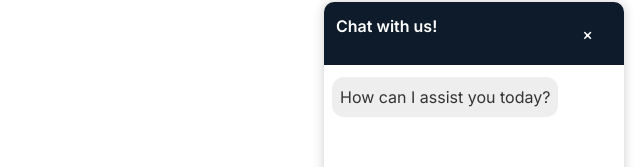
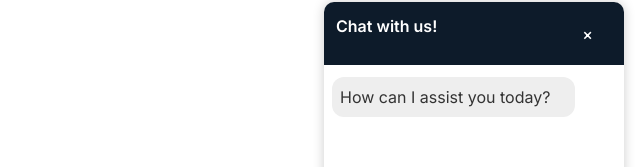
Before and after one commit to xMat05/chatbot-widget, a React (Vite) app: page / in a window 1280 px wide. Both pictures are taken after a click on the button "💬 Chat". Shown: the part 382-549 px from the top of the page, without its empty margins (640-1280 px from the left). Built offline with nearby package versions, Linux system fonts and the light colour scheme.

Commit message:
fixing user input message formatting

```diff
--- a/src/Chatbot.jsx
+++ b/src/Chatbot.jsx
@@ -319,7 +319,7 @@ export default function Chatbot({
               <div key={idx} style={{ textAlign: msg.role === "user" ? "right" : "left", margin: '0.25rem 0' }}>
                 <span
                   style={{
-                    display: 'inline-block',
+                    display: 'block',
                     background: msg.role === "user" ? primaryColor : '#eee',
                     color: msg.role === "user" ? secondaryColor : '#333',
                     padding: '0.5rem',
@@ -327,6 +327,8 @@ export default function Chatbot({
                     maxWidth: '80%',
                     fontWeight: 400,
                     whiteSpace: 'pre-wrap',
+                    marginLeft: msg.role === "user" ? 'auto' : '0', // Add this line
+                    marginRight: msg.role === "assistant" ? 'auto' : '0'
                   }}
                 >
                   {msg.content.replace(/\\n/g, '\n')}
```
Also changed, not shown: 1 other file (tests, documents, lock files or other folders).
